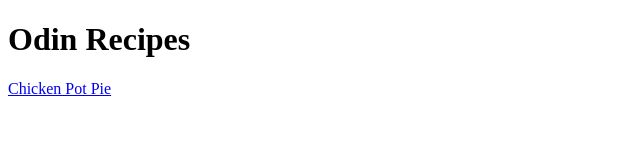
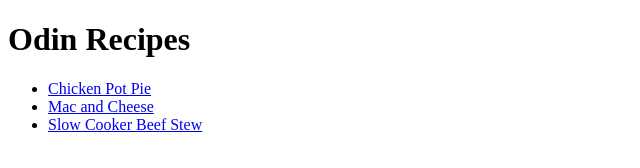
Before and after one commit to aeixi/odin-projects, a plain HTML site: page index.html in a window 1280 px wide. Shown: the whole page, without its empty margins (0-640 px from the left). Drawn offline with Linux system fonts and the light colour scheme.

Commit message:
Modify index.html
Added links to recipes

```diff
--- a/index.html
+++ b/index.html
@@ -7,6 +7,10 @@
 
     <body>
         <h1>Odin Recipes</h1>
-        <a href="recipes/chicken-pot-pie.html">Chicken Pot Pie</a>
+        <ul>
+            <li><a href="recipes/chicken-pot-pie.html">Chicken Pot Pie</a></li>
+            <li><a href="recipes/mac-and-cheese.html">Mac and Cheese</a></li>
+            <li><a href="recipes/slow-cooker-beef-stew.html">Slow Cooker Beef Stew</a></li>
+        </l>
     </body>
 </html>
```
